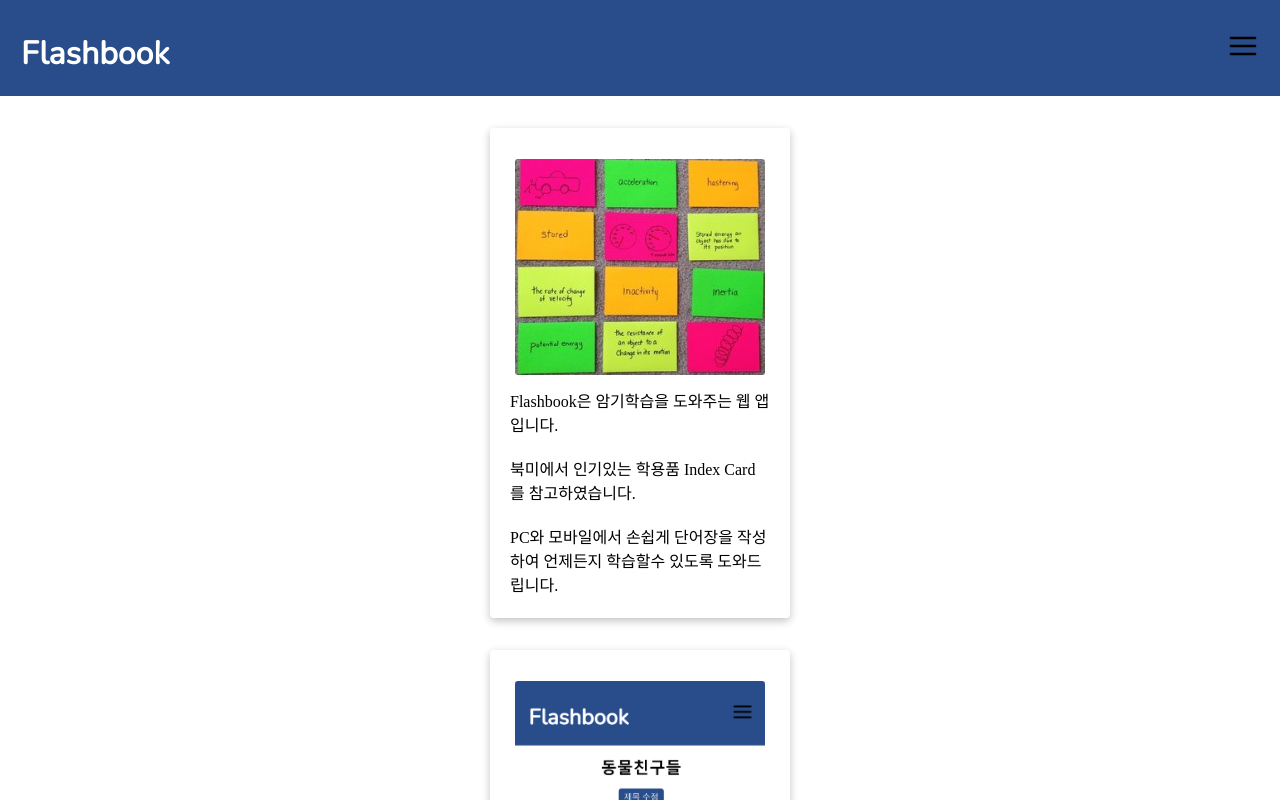
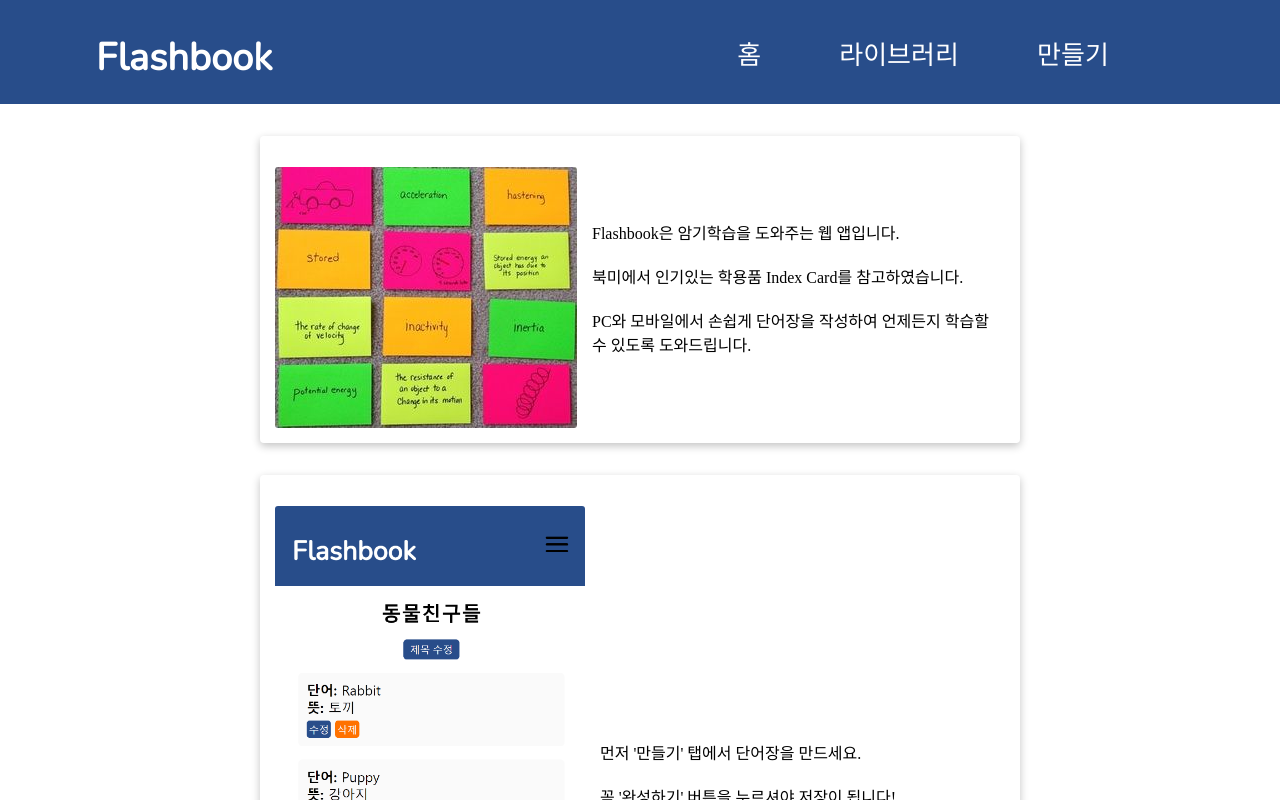
Before and after one commit to JulietKilo2/flashcard, a React (Create React App) app: page / in a window 1280 px wide. Shown: the top 800 px of the page. Built offline with nearby package versions, Linux system fonts and the light colour scheme.

Commit message:
style: app is now rwd friendly

```diff
--- a/src/App.css
+++ b/src/App.css
@@ -27,10 +27,10 @@ header > * {
 .modal-active {
   display: block;
   position: fixed;
-  z-index: 1;
+  z-index: 0;
   width: 100%;
   height: 100%;
-  background-color: rgba(0, 0, 0, 0.4);
+  background-color: rgba(0, 0, 0, 0.5);
 }
 
 .app-title {
@@ -62,6 +62,61 @@ header > * {
 
 .menu-list {
   display: none;
+  list-style-type: none;
+  width: 40vw;
+  height: 100%;
+  margin-right: 3rem;
+}
+
+.menu-list li {
+  font-size: 16px;
+  cursor: pointer;
+  padding: 3px 8px;
+}
+
+.menu-list li:hover {
+  border-bottom: 1px solid #fafafa;
+}
+
+@media screen and (min-width: 500px) {
+  .menu-list {
+    display: flex;
+    justify-content: space-evenly;
+  }
+  .menu-image {
+    display: none;
+  }
+  .menuBars-list-active {
+    display: none;
+  }
+  .menuBars-list {
+    display: none;
+  }
+  header h1 {
+    font-size: 36px;
+  }
+}
+
+@media screen and (min-width: 700px) {
+  header h1 {
+    margin-left: 3.5rem;
+    font-size: 38px;
+  }
+  .menu-list {
+    margin-right: 3.5rem;
+  }
+  .menu-list li {
+    font-size: 26px;
+  }
+}
+
+@media screen and (min-width: 1000px) {
+  header h1 {
+    margin-left: 5rem;
+  }
+  .menu-list {
+    margin-right: 5rem;
+  }
 }
 
 button {
--- a/src/App.js
+++ b/src/App.js
@@ -49,9 +49,15 @@ function App() {
             onClick={() => setMenu(!menu)}
           />
           <ul className="menu-list">
-            <li>홈</li>
-            <li>라이브러리</li>
-            <li>만들기</li>
+            <li id="home" onClick={menuControl}>
+              홈
+            </li>
+            <li id="library" onClick={menuControl}>
+              라이브러리
+            </li>
+            <li id="createList" onClick={menuControl}>
+              만들기
+            </li>
           </ul>
         </nav>
       </header>
--- a/src/components/createlist/CreateList.scss
+++ b/src/components/createlist/CreateList.scss
@@ -23,9 +23,29 @@ form {
   }
   button {
     margin-top: 10px;
-    width: 40%;
+    width: 100px;
+    padding: 10px 15px;
   }
   input {
     border: 1px solid black;
   }
 }
+
+@media screen and (min-width: 768px) {
+  form {
+    flex-direction: row;
+    align-items: center;
+    justify-content: space-between;
+    width: 680px;
+    .form-items {
+      margin: 0;
+      padding: 0;
+    }
+    button {
+      margin: 0;
+    }
+    input {
+      font-size: 18px;
+    }
+  }
+}
--- a/src/components/createlist/EditModal.scss
+++ b/src/components/createlist/EditModal.scss
@@ -4,7 +4,7 @@
 
 .modal-content {
   background-color: white;
-  margin: 40% auto;
+  margin: 30% auto;
   padding: 5px;
   border-radius: 5px;
   width: 80%;
@@ -18,3 +18,21 @@
     margin-top: 5px;
   }
 }
+
+@media screen and (min-width: 768px) {
+  .modal-content {
+    margin-top: 10%;
+    width: 50vw;
+    max-width: 700px;
+    button {
+      margin-top: 1rem;
+    }
+    form {
+      width: 50%;
+      display: flex;
+      flex-direction: column;
+      justify-content: center;
+      align-items: center;
+    }
+  }
+}
--- a/src/components/createlist/ItemList.jsx
+++ b/src/components/createlist/ItemList.jsx
@@ -8,6 +8,7 @@ export default function ItemList({ list, handleDelete, handleEditMode }) {
         list.map((item) => {
           return (
             <div className="list-item-container" key={item.id} id={item.id}>
+              <div className="list-item-text-container">
                 <p>
                   <span className="list-bold">단어:</span> {item.word}
                 </p>
@@ -15,10 +16,16 @@ export default function ItemList({ list, handleDelete, handleEditMode }) {
                   <span className="list-bold">뜻: </span>
                   {item.def}
                 </p>
+              </div>
+              <div className="list-item-btn-container">
                 <button onClick={() => handleEditMode(item.id)}>수정</button>
-              <button className="delete" onClick={() => handleDelete(item.id)}>
+                <button
+                  className="delete"
+                  onClick={() => handleDelete(item.id)}
+                >
                   삭제
                 </button>
+              </div>
             </div>
           );
         })}
--- a/src/components/createlist/ItemList.scss
+++ b/src/components/createlist/ItemList.scss
@@ -22,3 +22,26 @@
 .delete {
   background-color: #ff7200;
 }
+
+@media screen and (min-width: 768px) {
+  .list-container {
+    width: 760px;
+  }
+  .list-item-container {
+    display: flex;
+  }
+  .list-item-text-container {
+    flex: 9;
+    display: flex;
+    p:first-child {
+      flex: 1;
+      outline: 1px solid yelow;
+    }
+    p:nth-child(2) {
+      flex: 1;
+    }
+  }
+  .list-item-btn-container {
+    flex: 1;
+  }
+}
--- a/src/components/home/Home.jsx
+++ b/src/components/home/Home.jsx
@@ -11,27 +11,37 @@ export default function Home() {
     <div>
       <article className="home-article">
         <img src={indexCardsImg} alt="index cards" />
+        <div className="home-article-text-wrapper">
           <p>Flashbook은 암기학습을 도와주는 웹 앱입니다.</p>
           <p>북미에서 인기있는 학용품 Index Card를 참고하였습니다.</p>
           <p>
             PC와 모바일에서 손쉽게 단어장을 작성하여 언제든지 학습할수 있도록
             도와드립니다.
           </p>
+        </div>
       </article>
       <article className="home-article">
         <img src={createListImg} alt="create list page" />
+        <div className="home-article-text-wrapper">
           <p>먼저 '만들기' 탭에서 단어장을 만드세요.</p>
           <p>꼭 '완성하기' 버튼을 누르셔야 저장이 됩니다!</p>
+        </div>
       </article>
       <article className="home-article">
         <img src={libraryImg} alt="library page" />
+        <div className="home-article-text-wrapper">
           <p>'라이브러리'에서 단어장들을 관리합니다.</p>
           <p>'테스트' 버튼을 누르면 플래시카드로 이동합니다.</p>
+        </div>
       </article>
       <article className="home-article">
         <img src={flashfrontImg} alt="front side of flash card" />
+        <div className="home-article-text-wrapper">
           <p>플래시카드 앞면은 항상 단어 이름을 보여줍니다.</p>
           <p>'이전'과 '다음' 버튼으로 목록사이를 이동합니다.</p>
+        </div>
+      </article>
+      <article className="home-article">
         <img src={flashbackImg} alt="back side of flash card" />
         <p>'뒤집기'를 누르면 단어 뜻을 보여줍니다.</p>
       </article>
--- a/src/components/home/Home.scss
+++ b/src/components/home/Home.scss
@@ -21,3 +21,13 @@
     padding: 10px;
   }
 }
+
+@media screen and (min-width: 768px) {
+  .home-article {
+    width: 760px;
+    flex-direction: row;
+    img {
+      width: 320px;
+    }
+  }
+}
--- a/src/components/library/Library.scss
+++ b/src/components/library/Library.scss
@@ -4,9 +4,9 @@ h1 {
 }
 
 .library-container {
-  margin-top: 1rem;
-  display: flex;
-  flex-wrap: wrap;
+  margin: 1rem auto;
+  display: grid;
+  grid-template-columns: repeat(1, 1fr);
 }
 
 .library-card {
@@ -46,3 +46,25 @@ h1 {
 .warning {
   background-color: #ff7200;
 }
+
+@media screen and (min-width: 660px) {
+  .lib-modal {
+    margin-top: 15%;
+  }
+  .library-container {
+    grid-template-columns: repeat(2, 1fr);
+  }
+}
+
+@media screen and (min-width: 960px) {
+  .library-container {
+    grid-template-columns: repeat(3, 1fr);
+  }
+}
+
+@media screen and (min-width: 1260px) {
+  .library-container {
+    width: 1260px;
+    grid-template-columns: repeat(4, 1fr);
+  }
+}
```
Also changed, not shown: public/index.html (+0 -23 lines). Lines whose indentation alone changed are shown as unchanged.
